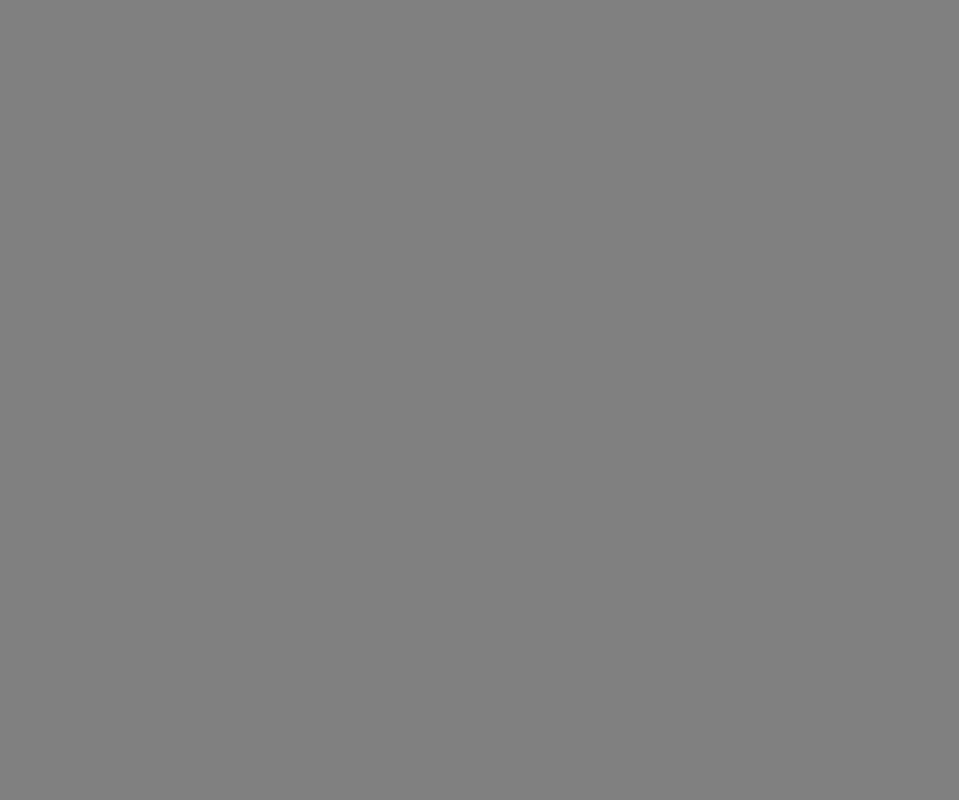
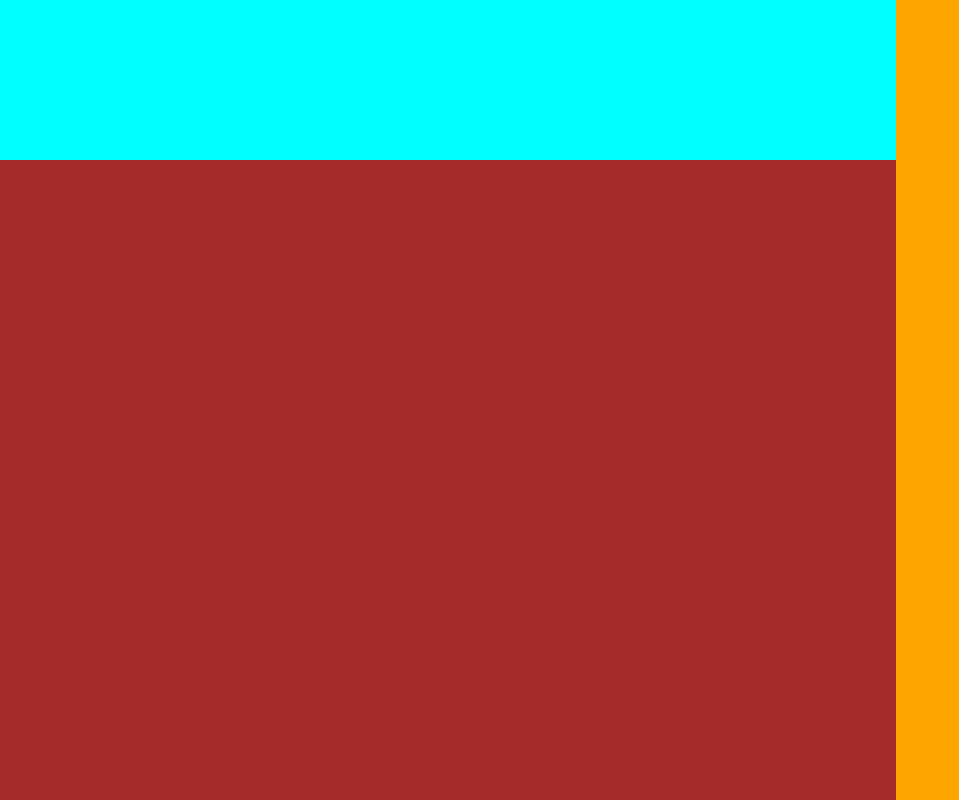
Before and after one commit to EuclydesUchoas/curso-angular, an Angular app in the folder users-filter-project/: page / in a window 1280 px wide. Shown: the whole page, without its empty margins (0-959 px from the left). Built offline with nearby package versions, Linux system fonts and the light colour scheme.

Commit message:
feat: users-filter-project: Estrutura base do html e css.

```diff
--- a/users-filter-project/src/app/app.component.html
+++ b/users-filter-project/src/app/app.component.html
@@ -0,0 +1,13 @@
+<div class="container">
+    <div class="left-container">
+        <div class="top-div">
+
+        </div>
+        <div class="main-left-div">
+
+        </div>
+    </div>
+    <div class="right-div">
+
+    </div>
+</div>
--- a/users-filter-project/src/app/app.component.scss
+++ b/users-filter-project/src/app/app.component.scss
@@ -0,0 +1,27 @@
+.container {
+    display: flex;
+    height: 100vh;
+}
+
+.left-container {
+    width: 70%;
+    height: 100%;
+    display: flex;
+    flex-direction: column;
+}
+
+.top-div {
+    flex-grow: 1;
+    background-color: aqua;
+}
+
+.main-left-div {
+    height: 80%;
+    background-color: brown;
+}
+
+.right-div {
+    width: 30%;
+    max-height: 100vh;
+    background-color: orange;
+}
--- a/users-filter-project/src/styles.scss
+++ b/users-filter-project/src/styles.scss
@@ -3,6 +3,13 @@ body {
     background-color: grey;
 }
 
+* {
+    margin: 0;
+    padding: 0;
+    border: 0;
+    box-sizing: border-box;
+}
+
 // Angular Material
 html, body { height: 100%; }
 body { margin: 0; font-family: Roboto, "Helvetica Neue", sans-serif; }
```
